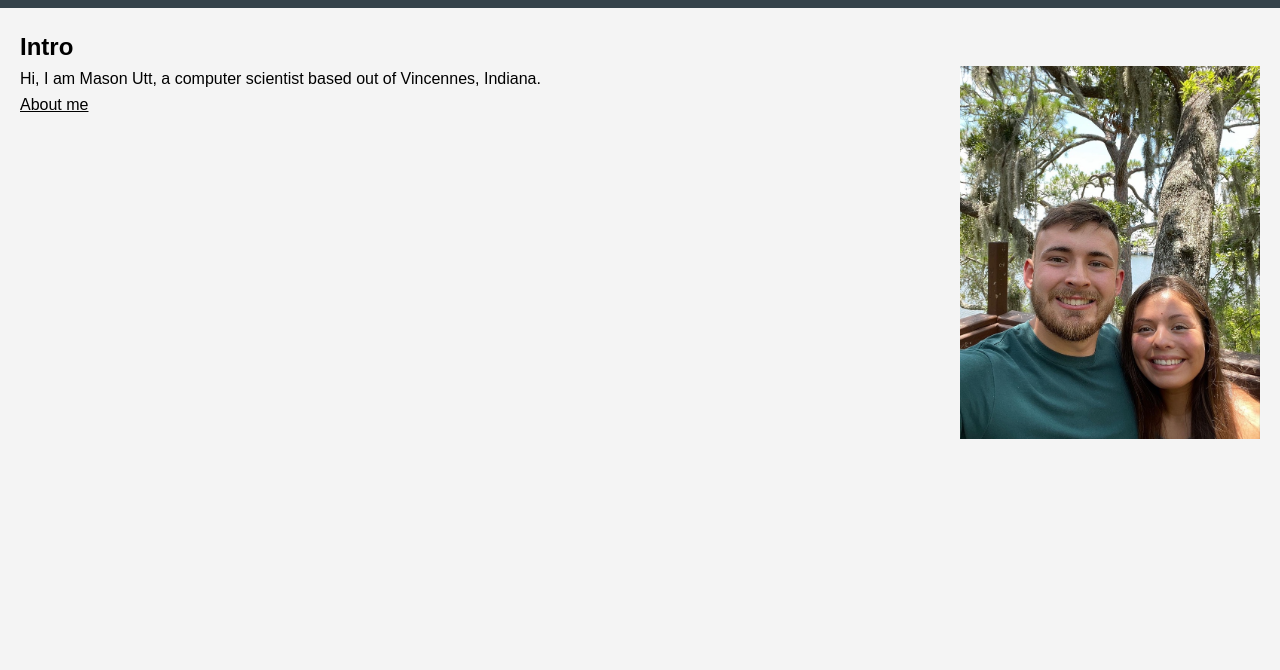
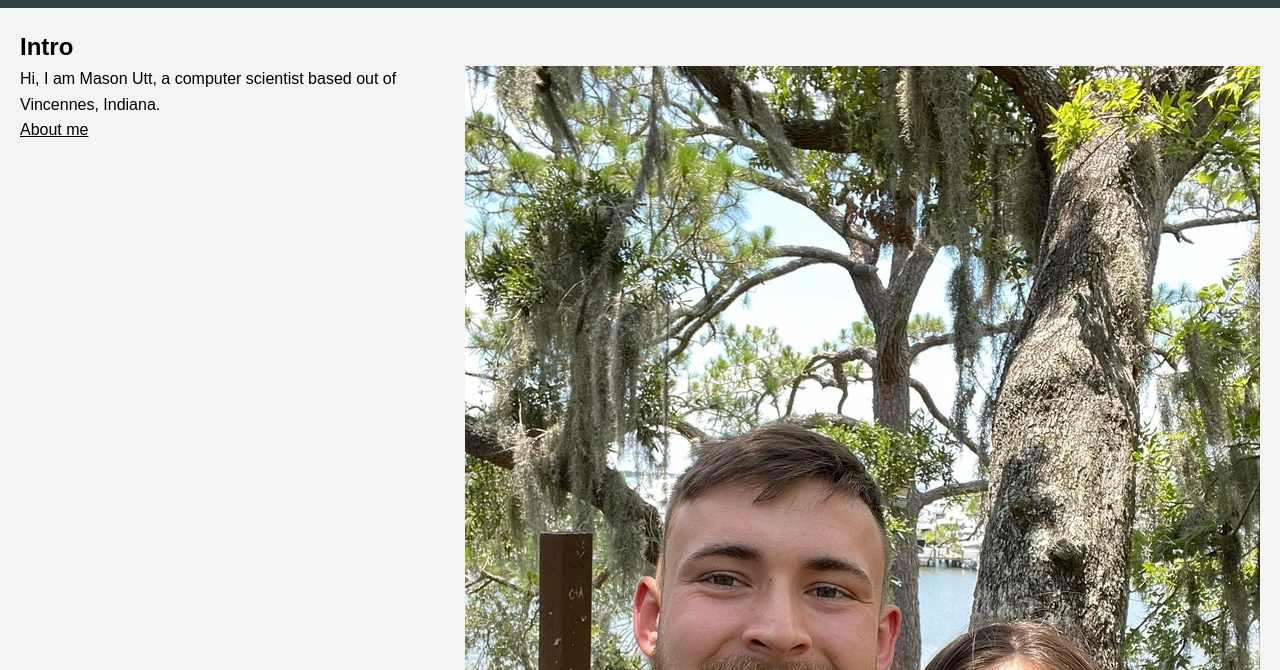
Before and after one commit to masonutt99/personalWebsite, a plain HTML site: page index.html in a window 1280 px wide. Shown: the part 130-800 px from the top of the page. Drawn offline with Linux system fonts and the light colour scheme.

Commit message:
Update style.css

```diff
--- a/style.css
+++ b/style.css
@@ -43,7 +43,7 @@ nav ul li a {
 
 .right-image {
     float: right;
-    max-width: 300px; /* You can adjust this value */
+    max-width: 65%; /* You can adjust this value */
     margin-left: 20px; /* Add some space between the image and the text */
 }
 
```
